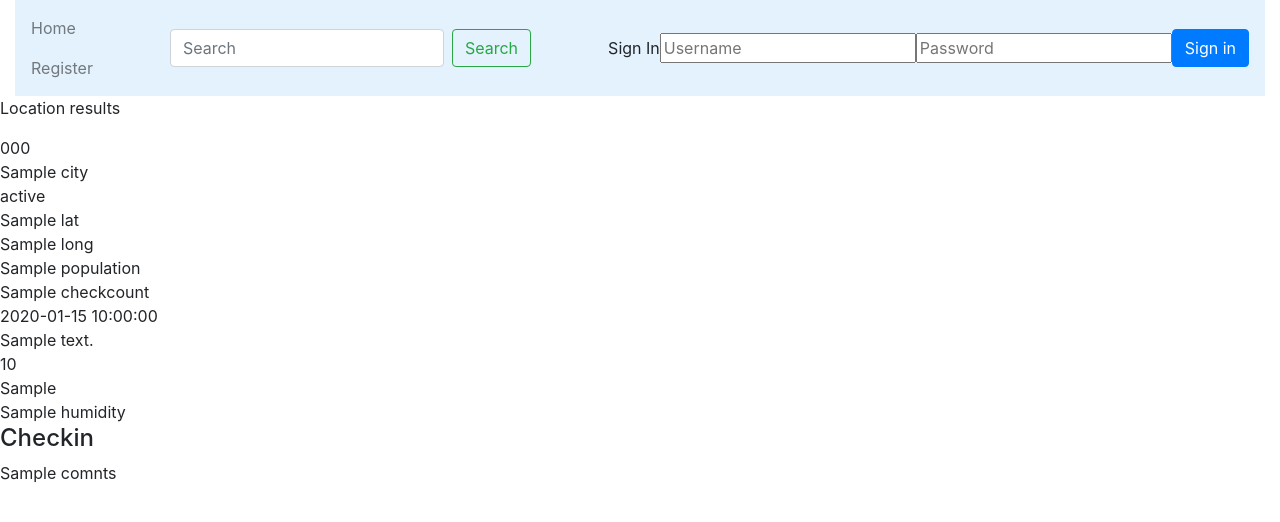
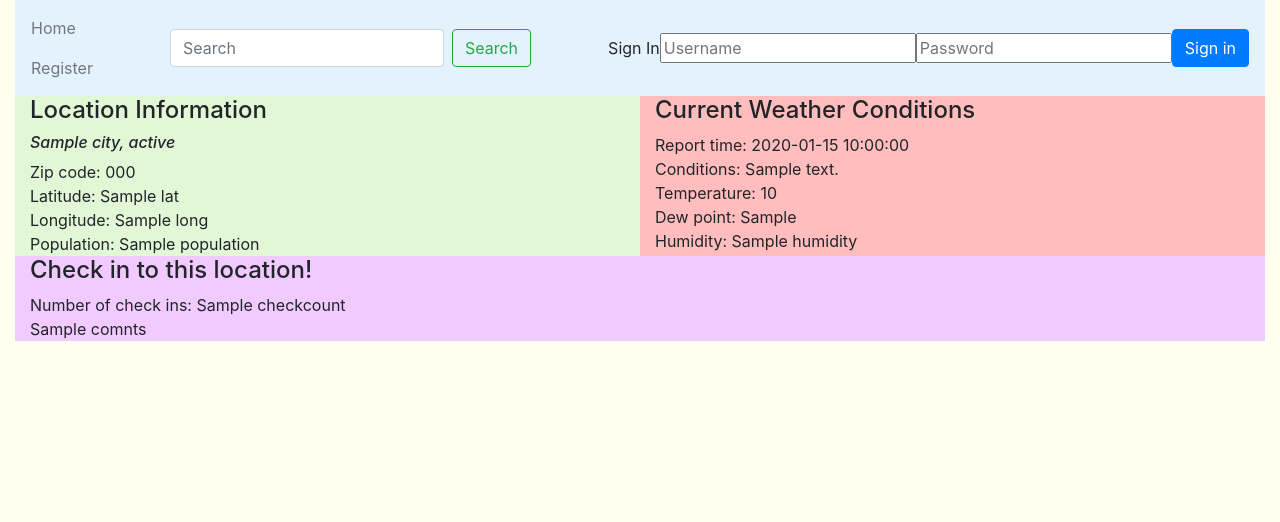
Before and after one commit to JBOWLN2/project1, a Flask app: template templates/locations.html in a window 1280 px wide. Shown: the top 522 px of the page. Run offline with Flask 2, Linux system fonts and the light colour scheme; the template is opened without the code that fills it: most values are stand-ins (such as "Sample title", 1, 10 or a date in 2020); some libraries are stand-ins or nearby versions.

Commit message:
added styling and final comments

```diff
--- a/application.py
+++ b/application.py
@@ -6,6 +6,8 @@ from flask_session import Session
 from sqlalchemy import create_engine
 from sqlalchemy.orm import scoped_session, sessionmaker
 
+import time
+
 from sqlalchemy import create_engine
 from sqlalchemy.orm import scoped_session, sessionmaker
 
@@ -13,20 +15,20 @@ from pprint import pprint
 
 app = Flask(__name__)
 
-# Check for environment variable
+# Check for environment variable (source: from class)
 if not os.getenv("DATABASE_URL"):
     raise RuntimeError("DATABASE_URL is not set")
 
-# Configure session to use filesystem
+# Configure session to use filesystem (source: from class)
 app.config["SESSION_PERMANENT"] = False
 app.config["SESSION_TYPE"] = "filesystem"
 Session(app)
 
-# Set up database
+# Set up database (source: from class)
 engine = create_engine(os.getenv("DATABASE_URL"))
 db = scoped_session(sessionmaker(bind=engine))
 
-
+# Creating the index route.
 @app.route("/")
 def index():
     #return "Project 1: TODO"
@@ -35,15 +37,17 @@ def index():
     session['found'] = False
     return render_template("index.html")
 
-
+# Creating rout
 @app.route("/register", methods=["GET"])
 def register():
     return render_template("register.html")
 
 @app.route("/register", methods=["POST"])
 def post_register():
+    #log user out if logged in
     session['logged_in'] = False
     session['found'] = False
+    #Save new user info to databse
     fname = request.form.get("fname")
     username = request.form.get("username")
     password = request.form.get("password")
@@ -65,6 +69,7 @@ def login():
         #session['error'] = "Username and/or password is incorrect"
         return render_template("loginfail.html")
     else:
+        #Gets user info from database to log in successfuly
         res = result.fetchone()
         session['user_id'] = res.id
         session['logged_in'] = True
@@ -77,6 +82,7 @@ def search():
         session["found"] = False
         session['search_error'] = ''
         session['error'] = ''
+        #Return an error if the user tries to search without logging in
         if not session['logged_in']:
             session["error"] = "Please login to search"
             return render_template("index.html")
@@ -119,8 +125,12 @@ def location(zipcode):
         data['population'] = results['pop']
         data['checkcount'] = results['checkcount']
         data['id'] = results['id']
+        #Format the time (source: https://stackoverflow.com/questions/12400256/converting-epoch-time-into-the-datetime)
+        data['time'] = time.strftime('%Y-%m-%d %H:%M:%S', time.localtime(data['time']))
+
 
         checkin_query_results = db.execute("SELECT * FROM checkins WHERE loc=:z", {"z": results['id']})
+        #The following checks if the user has checked in at this location and hides for if they have
         checkin_query_newuser = db.execute("SELECT * FROM checkins WHERE loc=:z AND userid=:u", {"z": results['id'], "u": session['user_id']})
         db.commit()
         if(checkin_query_newuser.rowcount >= 1):
--- /dev/null
+++ b/database/d5m62qnapmclfu.sql
@@ -0,0 +1,51 @@
+-- Adminer 4.6.3-dev PostgreSQL dump
+
+\connect "d5m62qnapmclfu";
+
+DROP TABLE IF EXISTS "checkins";
+DROP SEQUENCE IF EXISTS checkins_id_seq;
+CREATE SEQUENCE checkins_id_seq INCREMENT 1 MINVALUE 1 MAXVALUE 2147483647 START 1 CACHE 1;
+
+CREATE TABLE "public"."checkins" (
+    "id" integer DEFAULT nextval('checkins_id_seq') NOT NULL,
+    "comnts" character varying(50),
+    "userid" integer NOT NULL,
+    "loc" integer NOT NULL,
+    CONSTRAINT "checkins_pkey" PRIMARY KEY ("id"),
+    CONSTRAINT "checkins_userid_loc" UNIQUE ("userid", "loc"),
+    CONSTRAINT "checkins_loc_fkey" FOREIGN KEY (loc) REFERENCES zips(id) NOT DEFERRABLE,
+    CONSTRAINT "checkins_userid_fkey" FOREIGN KEY (userid) REFERENCES users(id) NOT DEFERRABLE
+) WITH (oids = false);
+
+
+DROP TABLE IF EXISTS "users";
+DROP SEQUENCE IF EXISTS users_id_seq;
+CREATE SEQUENCE users_id_seq INCREMENT 1 MINVALUE 1 MAXVALUE 2147483647 START 1 CACHE 1;
+
+CREATE TABLE "public"."users" (
+    "username" character varying NOT NULL,
+    "password" character varying NOT NULL,
+    "id" integer DEFAULT nextval('users_id_seq') NOT NULL,
+    CONSTRAINT "users_id" PRIMARY KEY ("id"),
+    CONSTRAINT "users_username" UNIQUE ("username")
+) WITH (oids = false);
+
+
+DROP TABLE IF EXISTS "zips";
+DROP SEQUENCE IF EXISTS zips_id_seq;
+CREATE SEQUENCE zips_id_seq INCREMENT 1 MINVALUE 1 MAXVALUE 2147483647 START 1 CACHE 1;
+
+CREATE TABLE "public"."zips" (
+    "id" integer DEFAULT nextval('zips_id_seq') NOT NULL,
+    "city" character varying(30) NOT NULL,
+    "zip" character varying(5) NOT NULL,
+    "lat" double precision NOT NULL,
+    "long" double precision NOT NULL,
+    "pop" integer NOT NULL,
+    "state" character(2) NOT NULL,
+    "checkcount" integer DEFAULT '0' NOT NULL,
+    CONSTRAINT "zips_pkey" PRIMARY KEY ("id")
+) WITH (oids = false);
+
+
+-- 2018-07-14 21:52:08.359057+00
--- /dev/null
+++ b/static/style.css
@@ -0,0 +1,18 @@
+#c_info {
+    background-color: #e1f7d5;
+}
+
+#w_info {
+    background-color: #ffbdbd;
+}
+
+#checkin {
+    background-color: #f1cbff;
+}
+
+body {
+  background-color: #fffff0; }
+
+#cityname {
+    font-style: italic;
+}
--- a/templates/layout.html
+++ b/templates/layout.html
@@ -3,7 +3,7 @@
     <head>
         <link rel="stylesheet" href="https://stackpath.bootstrapcdn.com/bootstrap/4.1.1/css/bootstrap.min.css" integrity="sha384-WskhaSGFgHYWDcbwN70/dfYBj47jz9qbsMId/iRN3ewGhXQFZCSftd1LZCfmhktB" crossorigin="anonymous">
         <title>Weather and More!</title>
-        <link rel="stylesheet" href="/project1/css/style.css">
+        <link rel="stylesheet" href="{{ url_for('static', filename='style.css') }}"">
         <meta name="viewport" content="width=device-width, initial-scale=1.0">
     </head>
 
@@ -41,10 +41,12 @@
                     </nav>
                 </div>
             </div>
-        </div>
 
         {% block content %}
         {% endblock %}
 
+        </div>
+
+
     </body>
 </html>
--- a/templates/locations.html
+++ b/templates/locations.html
@@ -2,25 +2,31 @@
 
 {% block content %}
 
-<p>Location results</p>
+{% if results %}
+    <div class="container-fluid">
+        <div class="row">
+            <div class="col" id="c_info">
+                <h4>Location Information</h4>
+                <h6><span id="cityname">{{results.city}}, {{results.state}}</span></h6>
+                <div>Zip code: {{results.zip}}</div>
+                <div>Latitude: {{results.lat}}</div>
+                <div>Longitude: {{results.long}}</div>
+                <div>Population: {{results.population}}</div>
+            </div>
+            <div class="col" id="w_info">
+                <h4>Current Weather Conditions</h4>
+                <div>Report time: {{results.time}}</div>
+                <div>Conditions: {{results.summary}}</div>
+                <div>Temperature: {{results.temperature}}</div>
+                <div>Dew point: {{results.dewPoint}}</div>
+                <div>Humidity: {{results.humidity}}</div>
+            </div>
+        </div>
 
-{% if results %}
-
-    <div container
-    <div>{{results.zip}}</div>
-    <div>{{results.city}}</div>
-    <div>{{results.state}}</div>
-    <div>{{results.lat}}</div>
-    <div>{{results.long}}</div>
-    <div>{{results.population}}</div>
-    <div>{{results.checkcount}}</div>
-    <div>{{results.time}}</div>
-    <div>{{results.summary}}</div>
-    <div>{{results.temperature}}</div>
-    <div>{{results.dewPoint}}</div>
-    <div>{{results.humidity}}</div>
-
-    <h4>Checkin</h4>
+        <div class="row" id="checkin">
+            <div class="col-12">
+                <h4>Check in to this location!</h4>
+                <span>Number of check ins: <span>{{results.checkcount}}</span></span>
                 {% if show_checkin_form %}
 
                 <form class="my-2 my-lg-0" action="/comment" method="POST">
@@ -31,7 +37,10 @@
                     <div class="form-group">
                         <button class="btn btn-outline-success my-2 my-sm-0" type="submit" placeholder="Optional comments">Check-in</button>
                 </div>
+                    </div>
             </form>
+        </div>
+    </div>
     {% endif %}
 
     {% for comment in results.comments %}
```
Also changed, not shown: css/style.css (deleted), 4 other files. Lines whose indentation alone changed are shown as unchanged.
